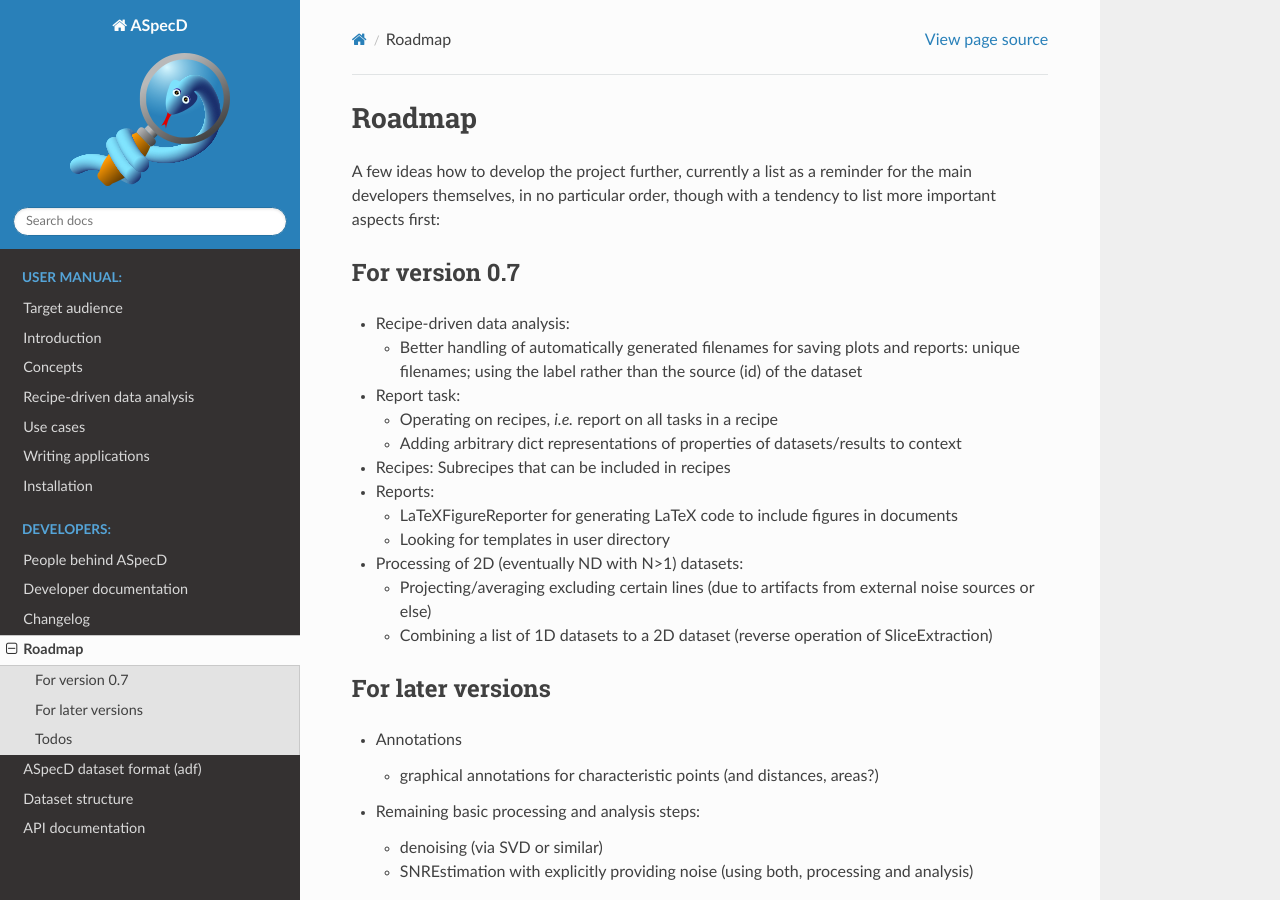
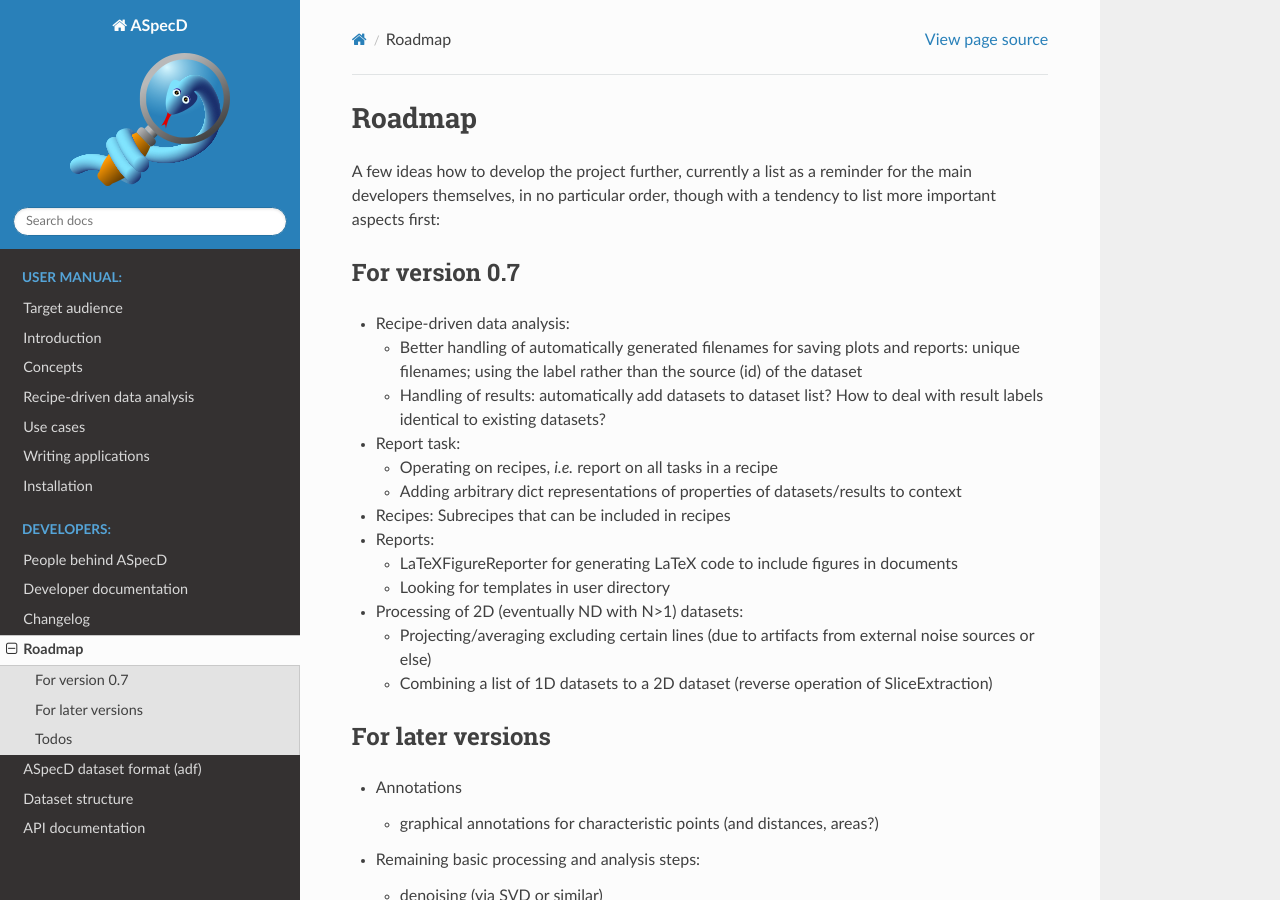
Before and after one commit to tillbiskup/aspecd, a Sphinx documentation site: the page built from docs/roadmap.rst, in a window 1280 px wide and 900 px high. Built offline with Sphinx 7.4.7 and the Read the Docs theme 2.0.0, drawn with Linux system fonts in a browser that asks for light colours.

Commit message:
Update roadmap; add CITATION.cff

```diff
--- a/docs/changelog.rst
+++ b/docs/changelog.rst
@@ -20,7 +20,7 @@ Not yet released
 Changes
 -------
 
-* New attribute "comment" in :class:`aspecd.tasks.Task`, :class:`aspecd.report.Reporter`, :class:`aspecd.plotting.Plotter`, :class:`aspecd.io.DatasetExporter` allowing for storing user-supplied comments
+* New attribute ``comment`` in :class:`aspecd.tasks.Task`, :class:`aspecd.report.Reporter`, :class:`aspecd.plotting.Plotter`, :class:`aspecd.io.DatasetExporter` allowing for storing user-supplied comments
 
 
 Fixes
--- a/docs/roadmap.rst
+++ b/docs/roadmap.rst
@@ -11,6 +11,7 @@ For version 0.7
 * Recipe-driven data analysis:
 
   * Better handling of automatically generated filenames for saving plots and reports: unique filenames; using the label rather than the source (id) of the dataset
+  * Handling of results: automatically add datasets to dataset list? How to deal with result labels identical to existing datasets?
 
 * Report task:
 
```
Also changed, not shown: 2 other files.
